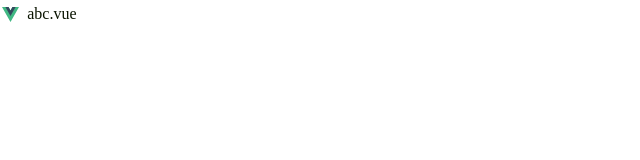
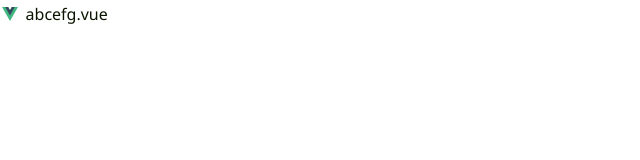
Before and after one commit to MarcellPerger1/vue_stuff_4, a Vue app: page / in a window 1280 px wide. Shown: the top 160 px of the page, without its empty margins (0-640 px from the left). Built offline with nearby package versions, Linux system fonts and the light colour scheme.

Commit message:
refactor: Refactor CSS

```diff
--- a/src/App.vue
+++ b/src/App.vue
@@ -4,7 +4,7 @@ import FileItem from './components/FileItem.vue';
 
 <template>
   <main>
-    <FileItem filename="abc.vue"></FileItem>
+    <FileItem filename="abcefg.vue"></FileItem>
   </main>
 </template>
 
--- a/src/assets/base.css
+++ b/src/assets/base.css
@@ -1,52 +1,12 @@
-/* color palette from <https://github.com/vuejs/theme> */
 :root {
-  --vt-c-white: #ffffff;
-  --vt-c-white-soft: #f8f8f8;
-  --vt-c-white-mute: #f2f2f2;
-
-  --vt-c-black: #181818;
-  --vt-c-black-soft: #222222;
-  --vt-c-black-mute: #282828;
-
-  --vt-c-indigo: #2c3e50;
-
-  --vt-c-divider-light-1: rgba(60, 60, 60, 0.29);
-  --vt-c-divider-light-2: rgba(60, 60, 60, 0.12);
-  --vt-c-divider-dark-1: rgba(84, 84, 84, 0.65);
-  --vt-c-divider-dark-2: rgba(84, 84, 84, 0.48);
-
-  --vt-c-text-light-1: var(--vt-c-indigo);
-  --vt-c-text-light-2: rgba(60, 60, 60, 0.66);
-  --vt-c-text-dark-1: var(--vt-c-white);
-  --vt-c-text-dark-2: rgba(235, 235, 235, 0.64);
-}
-
-/* semantic color variables for this project */
-:root {
-  --color-background: var(--vt-c-white);
-  --color-background-soft: var(--vt-c-white-soft);
-  --color-background-mute: var(--vt-c-white-mute);
-
-  --color-border: var(--vt-c-divider-light-2);
-  --color-border-hover: var(--vt-c-divider-light-1);
-
-  --color-heading: var(--vt-c-text-light-1);
-  --color-text: var(--vt-c-text-light-1);
-
-  --section-gap: 160px;
+  --color-bg: rgb(255, 255, 255);
+  --color-text: rgb(10, 20, 0);
 }
 
 @media (prefers-color-scheme: dark) {
   :root {
-    --color-background: var(--vt-c-black);
-    --color-background-soft: var(--vt-c-black-soft);
-    --color-background-mute: var(--vt-c-black-mute);
-
-    --color-border: var(--vt-c-divider-dark-2);
-    --color-border-hover: var(--vt-c-divider-dark-1);
-
-    --color-heading: var(--vt-c-text-dark-1);
-    --color-text: var(--vt-c-text-dark-2);
+    --color-bg: rgb(38, 40, 38);
+    --color-text: rgb(200, 195, 190);
   }
 }
 
@@ -55,32 +15,15 @@
 *::after {
   box-sizing: border-box;
   margin: 0;
-  font-weight: normal;
 }
 
 body {
   min-height: 100vh;
   color: var(--color-text);
-  background: var(--color-background);
+  background: var(--color-bg);
   transition:
     color 0.5s,
     background-color 0.5s;
-  line-height: 1.6;
-  font-family:
-    Inter,
-    -apple-system,
-    BlinkMacSystemFont,
-    "Segoe UI",
-    Roboto,
-    Oxygen,
-    Ubuntu,
-    Cantarell,
-    "Fira Sans",
-    "Droid Sans",
-    "Helvetica Neue",
-    sans-serif;
-  font-size: 15px;
+  font-family: "Segoe UI", sans-serif;
   text-rendering: optimizeLegibility;
-  -webkit-font-smoothing: antialiased;
-  -moz-osx-font-smoothing: grayscale;
 }
--- a/src/assets/main.css
+++ b/src/assets/main.css
@@ -1,35 +1 @@
-@import "./base.css";
-
-#app {
-  max-width: 1280px;
-  margin: 0 auto;
-  padding: 2rem;
-  font-weight: normal;
-}
-
-a,
-.green {
-  text-decoration: none;
-  color: hsla(160, 100%, 37%, 1);
-  transition: 0.4s;
-  padding: 3px;
-}
-
-@media (hover: hover) {
-  a:hover {
-    background-color: hsla(160, 100%, 37%, 0.2);
-  }
-}
-
-@media (min-width: 1024px) {
-  body {
-    display: flex;
-    place-items: center;
-  }
-
-  #app {
-    display: grid;
-    grid-template-columns: 1fr 1fr;
-    padding: 0 2rem;
-  }
-}
+@import url("./base.css");
--- a/src/assets/main2.css
+++ /dev/null
@@ -1,22 +0,0 @@
-* {
-  box-sizing: border-box;
-  margin: 0;
-}
-
-@media (prefers-color-scheme: dark) {
-  :root {
-    --bg-color: rgb(38, 40, 38);
-    --text-color: rgb(200, 195, 190);
-  }
-}
-@media (prefers-color-scheme: light) {
-  :root {
-    --bg-color: rgb(255, 255, 255);
-    --text-color: rgb(10, 20, 0);
-  }
-}
-
-body {
-  background-color: var(--bg-color);
-  color: var(--text-color);
-}
--- a/src/components/FileItem.vue
+++ b/src/components/FileItem.vue
@@ -26,8 +26,8 @@ defineProps({
   place-content: center;
 }
 .file-icon-container > :deep(*) {
-  width: 1.1em;
-  height: 1.1em;
+  width: 1.0em;
+  height: 1.0em;
 }
 .file-icon-container > :deep(img) {
   object-fit: contain;
@@ -41,7 +41,7 @@ defineProps({
   height: 1.8em;
 }
 
-.file-name {
+.fsobj-name {
   margin-left: 0.5em;
   height: 1em;
   line-height: 1em;
--- a/src/main.js
+++ b/src/main.js
@@ -1,6 +1,6 @@
 import { createApp } from "vue";
 import App2 from "./App.vue";
 
-import "./assets/main2.css";
+import "./assets/main.css";
 
 createApp(App2).mount("#app");
```
